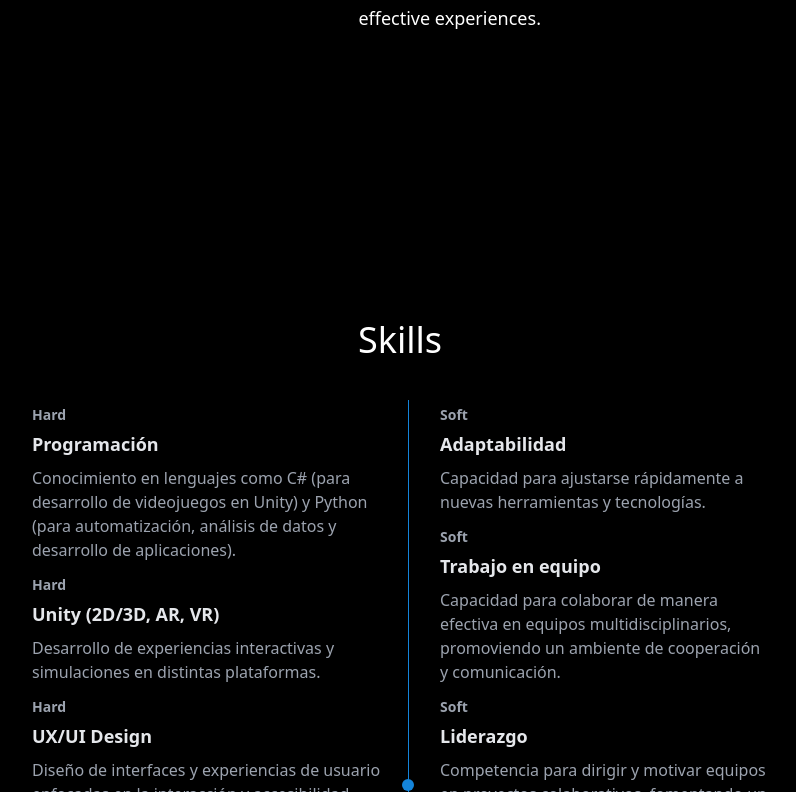
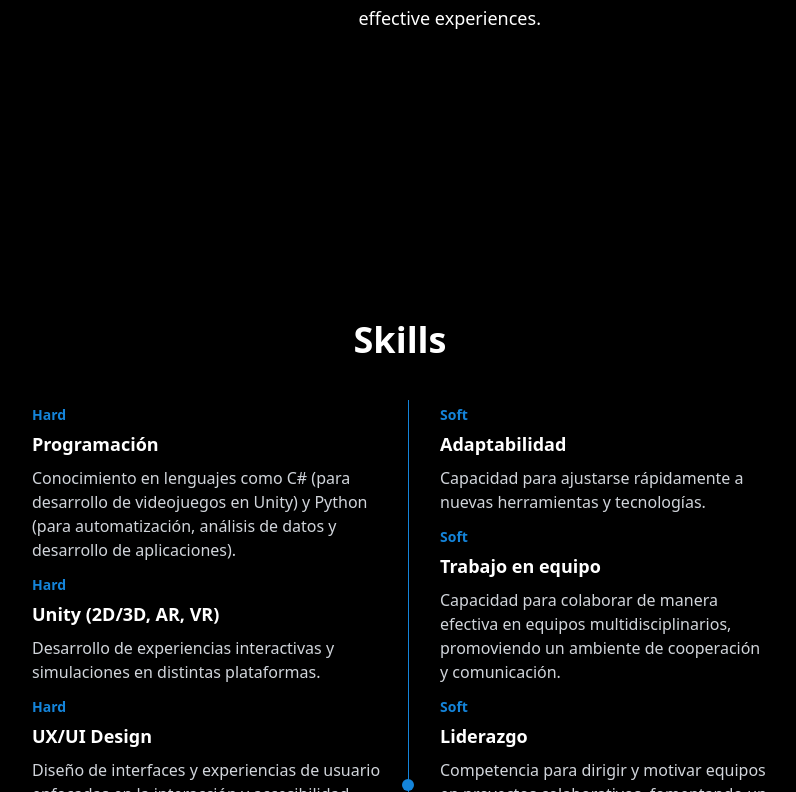
Before and after one commit to kelvinguetta1608/Portfolio-React, a React (Vite) app: page / in a window 1280 px wide. Shown: the part 2008-2800 px from the top of the page, without its empty margins (240-1036 px from the left). Built offline with nearby package versions, Linux system fonts and the light colour scheme.

Commit message:
Corrección estilos componente Skills, creación de formulario básico del componente Contact

```diff
--- a/src/Components/Contact.jsx
+++ b/src/Components/Contact.jsx
@@ -1,7 +1,24 @@
 const Contact =()=>{
     return(
-        <div id="Contact">
-
+        <div className="text-white bg-black lg:p-44 p-4" id="Contact">
+            <h2 className="text-4xl text-white font-bold mb-10 text-center">Contact</h2>
+            <div className="lg:w-[600px] md:w-[500px] mx-auto">
+                <div className="relative mt-5">
+                    <input className="block px-2 pb-2.5 pt-4 w-full text-sm bg-transparent w-90 rounded-lg border-2 border-white" type="text" />
+                    <label className="absolute -translate-y-5 z-10 top-2 origin-[0] bg-black mx-4 px-2 text-white text-[16px]" htmlFor="">Your Name</label>
+                </div>
+                <div className="relative mt-5">
+                    <input className="block px-2 pb-2.5 pt-4 w-full text-sm bg-transparent w-90 rounded-lg border-2 border-white" type="email" />
+                    <label className="absolute -translate-y-5 z-10 top-2 origin-[0] bg-black mx-4 px-2 text-white text-[16px]" htmlFor="">Your Email</label>
+                </div>
+                <div className="relative mt-5">
+                    <textarea cols="30" rows="10" className="block px-2 pb-2.5 pt-4 w-full text-sm bg-transparent w-90 rounded-lg border-2 border-white" type="text" />
+                    <label className="absolute -translate-y-5 z-10 top-2 origin-[0] bg-black mx-4 px-2 text-white text-[16px]" htmlFor="">Your Message</label>
+                </div>
+                <div className="flex justify-center">
+                    <button className="px-[20px] py-[6px] text-xl rounded mt-6 bg-[#1484da] mb-10 hover:border transition-all duration-700 ease-in-out hover:bg-transparent border-[#1484da]">Send</button>
+                </div>
+            </div>
         </div>
     );
 };
--- a/src/Components/Skills.jsx
+++ b/src/Components/Skills.jsx
@@ -1,38 +1,38 @@
 const Skills =()=>{
     return(
         <div className="py-44 lg:px-64 md:px-28 bg-black" id="Skills">
-            <h1 className="text-4xl text-white text-blod mb-10 text-center">Skills</h1>
+            <h1 className="text-4xl text-white font-bold mb-10 text-center">Skills</h1>
             <div className="max-w-7xl mx-auto w-full grid grid-cols-2 gap-4 px-2">
                 {/* Columna de habilidades duras */}
                 <div className="w-full h-full">
                     <div className="w-full h-full p-2">
-                        <h3 className="mb-1 text-sm font-semibold leading-none text-gray-400">Hard</h3>
-                        <h3 className="text-lg font-semibold text-gray-200 my-2">Programación</h3>
-                        <p className="mb-4 text-base font-normal text-gray-400">
+                        <h3 className="mb-1 text-sm font-semibold leading-none text-[#1484da]">Hard</h3>
+                        <h3 className="text-lg font-semibold text-white my-2">Programación</h3>
+                        <p className="mb-4 text-base font-normal text-gray-300">
                             Conocimiento en lenguajes como C# (para desarrollo de videojuegos en Unity) y Python (para automatización, análisis de datos y desarrollo de aplicaciones).
                         </p>
 
-                        <h3 className="mb-1 text-sm font-semibold leading-none text-gray-400">Hard</h3>
-                        <h3 className="text-lg font-semibold text-gray-200 my-2">Unity (2D/3D, AR, VR)</h3>
-                        <p className="mb-4 text-base font-normal text-gray-400">
+                        <h3 className="mb-1 text-sm font-semibold leading-none text-[#1484da]">Hard</h3>
+                        <h3 className="text-lg font-semibold text-white my-2">Unity (2D/3D, AR, VR)</h3>
+                        <p className="mb-4 text-base font-normal text-gray-300">
                             Desarrollo de experiencias interactivas y simulaciones en distintas plataformas.
                         </p>
 
-                        <h3 className="mb-1 text-sm font-semibold leading-none text-gray-400">Hard</h3>
-                        <h3 className="text-lg font-semibold text-gray-200 my-2">UX/UI Design</h3>
-                        <p className="mb-4 text-base font-normal text-gray-400">
+                        <h3 className="mb-1 text-sm font-semibold leading-none text-[#1484da]">Hard</h3>
+                        <h3 className="text-lg font-semibold text-white my-2">UX/UI Design</h3>
+                        <p className="mb-4 text-base font-normal text-gray-300">
                             Diseño de interfaces y experiencias de usuario enfocadas en la interacción y accesibilidad.
                         </p>
 
-                        <h3 className="mb-1 text-sm font-semibold leading-none text-gray-400">Hard</h3>
-                        <h3 className="text-lg font-semibold text-gray-200 my-2">Desarrollo web</h3>
-                        <p className="mb-4 text-base font-normal text-gray-400">
+                        <h3 className="mb-1 text-sm font-semibold leading-none text-[#1484da]">Hard</h3>
+                        <h3 className="text-lg font-semibold text-white my-2">Desarrollo web</h3>
+                        <p className="mb-4 text-base font-normal text-gray-300">
                             Creación de sitios y aplicaciones web utilizando tecnologías como HTML, CSS, JavaScript y React.
                         </p>
 
-                        <h3 className="mb-1 text-sm font-semibold leading-none text-gray-400">Hard</h3>
-                        <h3 className="text-lg font-semibold text-gray-200 my-2">Suite Adobe (Photoshop, Illustrator, After Effects)</h3>
-                        <p className="mb-4 text-base font-normal text-gray-400">
+                        <h3 className="mb-1 text-sm font-semibold leading-none text-[#1484da]">Hard</h3>
+                        <h3 className="text-lg font-semibold text-white my-2">Suite Adobe (Photoshop, Illustrator, After Effects)</h3>
+                        <p className="mb-4 text-base font-normal text-gray-300">
                             Diseño gráfico y producción multimedia avanzada, como ilustraciones, animaciones y producción de motion graphics impactantes.
                         </p>
                     </div>
@@ -45,33 +45,33 @@ const Skills =()=>{
                     <div className="absolute left-[-6px] top-1/2 transform -translate-y-1/2 w-3 h-3 rounded-full bg-[#1484da] z-10 text-white text-center"></div>
 
                     <div className="w-full h-full p-2 pl-8" >
-                        <h3 className="mb-1 text-sm font-semibold leading-none text-gray-400">Soft</h3>
-                        <h3 className="text-lg font-semibold text-gray-200 my-2">Adaptabilidad</h3>
-                        <p className="mb-4 text-base font-normal text-gray-400">
+                        <h3 className="mb-1 text-sm font-semibold leading-none text-[#1484da]">Soft</h3>
+                        <h3 className="text-lg font-semibold text-white my-2">Adaptabilidad</h3>
+                        <p className="mb-4 text-base font-normal text-gray-300">
                             Capacidad para ajustarse rápidamente a nuevas herramientas y tecnologías.
                         </p>
 
-                        <h3 className="mb-1 text-sm font-semibold leading-none text-gray-400">Soft</h3>
-                        <h3 className="text-lg font-semibold text-gray-200 my-2">Trabajo en equipo</h3>
-                        <p className="mb-4 text-base font-normal text-gray-400">
+                        <h3 className="mb-1 text-sm font-semibold leading-none text-[#1484da]">Soft</h3>
+                        <h3 className="text-lg font-semibold text-white my-2">Trabajo en equipo</h3>
+                        <p className="mb-4 text-base font-normal text-gray-300">
                             Capacidad para colaborar de manera efectiva en equipos multidisciplinarios, promoviendo un ambiente de cooperación y comunicación.
                         </p>
 
-                        <h3 className="mb-1 text-sm font-semibold leading-none text-gray-400">Soft</h3>
-                        <h3 className="text-lg font-semibold text-gray-200 my-2">Liderazgo</h3>
-                        <p className="mb-4 text-base font-normal text-gray-400">
+                        <h3 className="mb-1 text-sm font-semibold leading-none text-[#1484da]">Soft</h3>
+                        <h3 className="text-lg font-semibold text-white my-2">Liderazgo</h3>
+                        <p className="mb-4 text-base font-normal text-gray-300">
                             Competencia para dirigir y motivar equipos en proyectos colaborativos, fomentando un ambiente de trabajo positivo y productivo
                         </p>
 
-                        <h3 className="mb-1 text-sm font-semibold leading-none text-gray-400">Soft</h3>
-                        <h3 className="text-lg font-semibold text-gray-200 my-2">Aprendizaje continuo</h3>
-                        <p className="mb-4 text-base font-normal text-gray-400">
+                        <h3 className="mb-1 text-sm font-semibold leading-none text-[#1484da]">Soft</h3>
+                        <h3 className="text-lg font-semibold text-white my-2">Aprendizaje continuo</h3>
+                        <p className="mb-4 text-base font-normal text-gray-300">
                             Enfoque proactivo hacia el desarrollo personal y profesional, siempre en busca de nuevas competencias y mejoras en las habilidades existentes.
                         </p>
 
-                        <h3 className="mb-1 text-sm font-semibold leading-none text-gray-400">Soft</h3>
-                        <h3 className="text-lg font-semibold text-gray-200 my-2">Habilidades de Comunicación</h3>
-                        <p className="mb-4 text-base font-normal text-gray-400">
+                        <h3 className="mb-1 text-sm font-semibold leading-none text-[#1484da]">Soft</h3>
+                        <h3 className="text-lg font-semibold text-white my-2">Habilidades de Comunicación</h3>
+                        <p className="mb-4 text-base font-normal text-gray-300">
                             Capacidad para expresarse claramente y colaborar eficazmente con equipos de trabajo.
                         </p>
                     </div>
```
